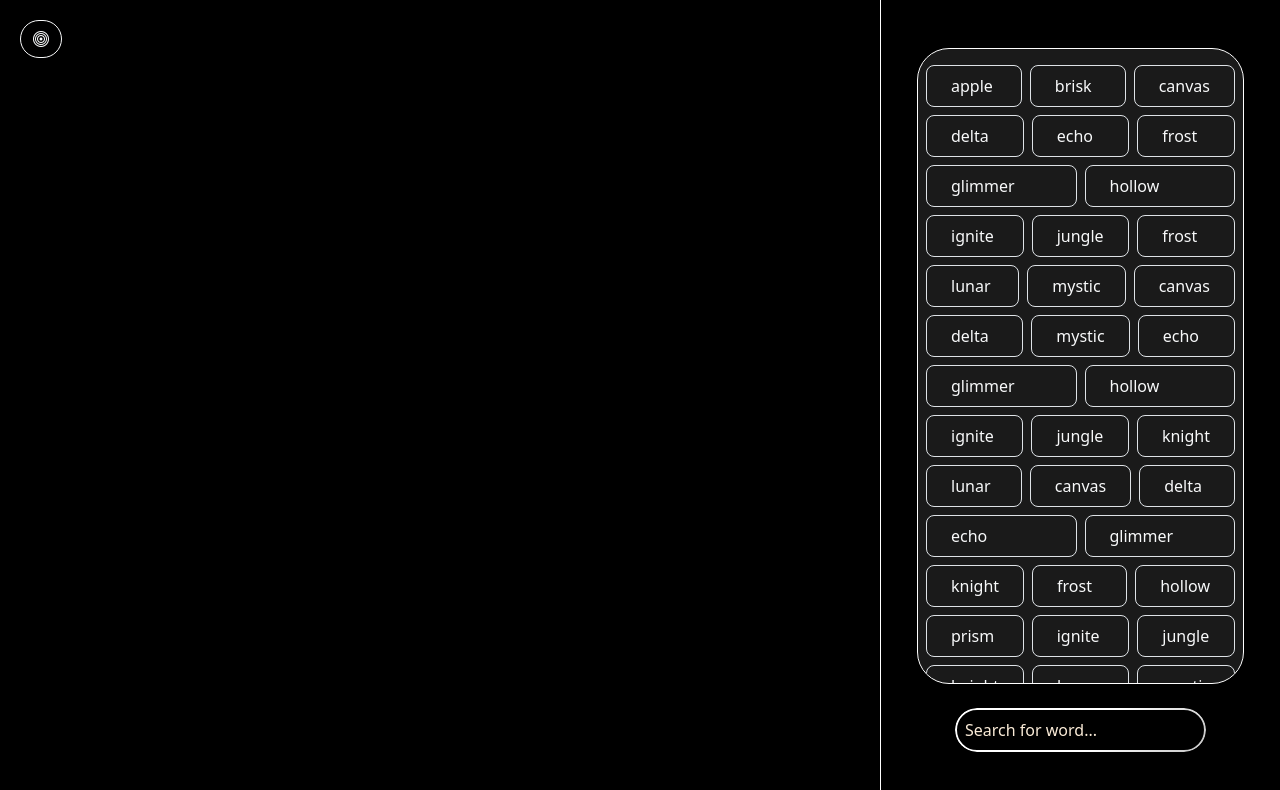
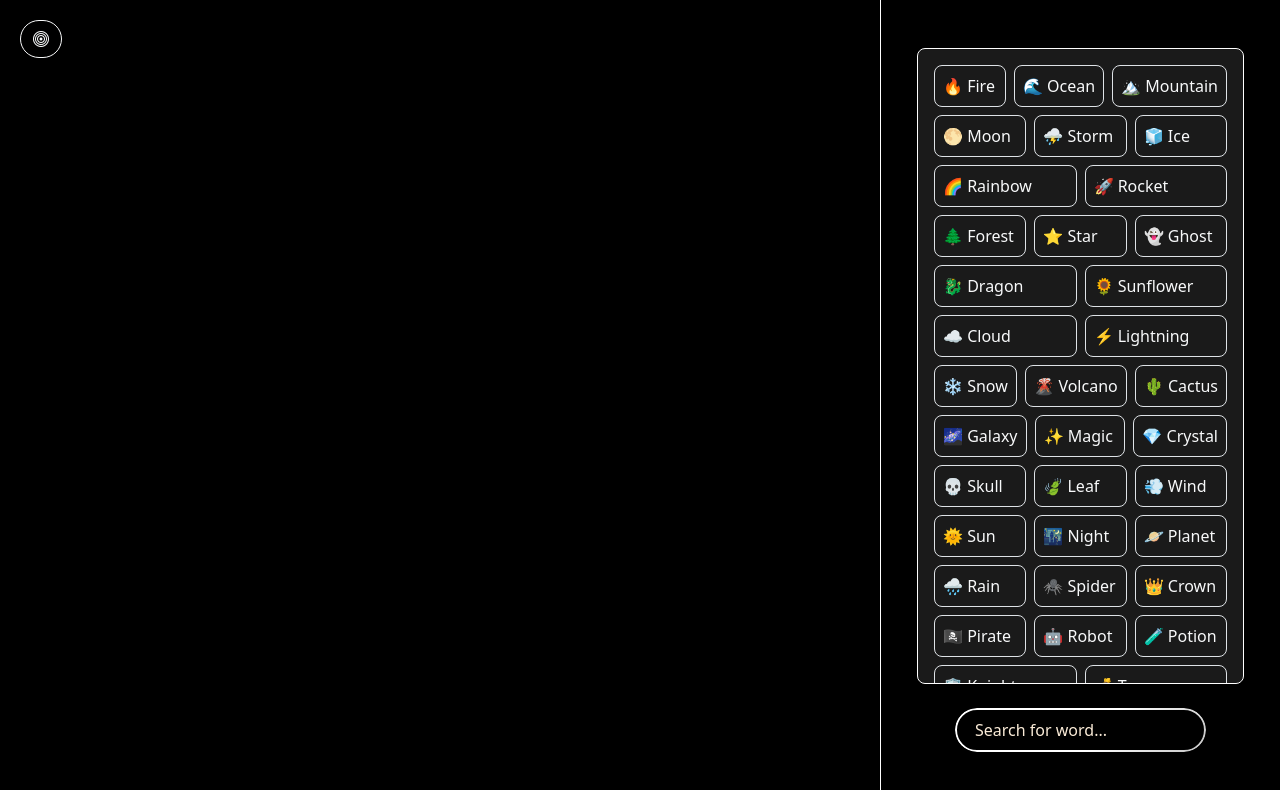
Before and after one commit to Prithivi36/infinite-craft, a React (Vite) app: page / in a window 1280 px wide. Shown: the top 790 px of the page. Built offline with nearby package versions, Linux system fonts and the light colour scheme.

Commit message:
Css Fix and Frontend (v1-completed)

```diff
--- a/src/App.css
+++ b/src/App.css
@@ -45,6 +45,7 @@
 
 .search::placeholder{
   color: antiquewhite;
+  padding: 10px;
 }
 .word{
   list-style: none;
--- a/src/Canvas.jsx
+++ b/src/Canvas.jsx
@@ -1,6 +1,5 @@
 import React from "react"
 import './App.css'
-import targImg from "./static/target.svg"
 import WordLib from "./WordLib";
 import Targets from "./Targets";
 import Word from "./Word";
@@ -28,7 +27,7 @@ function Canvas() {
   return (
     <>
     <div className=" row m-0 vh-100 text-light">
-
+    {/* <h1 className="modern-heading ">Meta Craft</h1> */}
             {target &&
                 <Targets setTarget={setTarget} />
             }
--- a/src/Targets.jsx
+++ b/src/Targets.jsx
@@ -1,13 +1,40 @@
+import Word from "./Word"
+
 function Targets(props) {
-  return (
-    <div className=" col-md-3 bg-black p-4 vh-100 target-tab">
-        <div className="bg-glass h-100 rounded-5 ">
-            <button onClick={()=>props.setTarget(false)} className="target-toggler-close rounded-5 btn btn-light">
-                <i className="bi bi-reply-fill"></i>
-            </button>
+    const generated = [
+        "Blizzard ❄️",
+        "Galaxy 🌌",
+        "Whisper 🌬️",
+        "Ignite 🔥",
+        "Solace 🌿",
+        "Prism 🌈",
+        "Nebula ☄️",
+        "Ripple 💧",
+        "Thrive 🌱",
+        "Zephyr 🍃"
+    ]
+    return (
+        <div className="col-md-3 bg-black p-4 vh-100 target-tab">
+            <div className="bg-glass d-flex flex-column justify-content-between h-100 rounded-5 overflow-hidden">
 
+                <div className="p-3">
+                    <button onClick={() => props.setTarget(false)} className="target-toggler-close rounded-5 btn btn-light">
+                        <i className="bi bi-reply-fill"></i>
+                    </button>
+                </div>
+
+                <div className="row gap-2 px-4 pb-3 overflow-auto">
+                    {
+                        generated.map((w, i) => (
+                            <Word key={i} w={w} drag={false} />
+                        ))
+                    }
+                </div>
+                <div className="d-flex justify-content-center mb-4">
+                    <div className="btn btn-light rounded-5">Generate</div>
+                </div>
+            </div>
         </div>
-    </div>
-  )
+    )
 }
 export default Targets
--- a/src/Word.jsx
+++ b/src/Word.jsx
@@ -1,9 +1,9 @@
 function Word(props) {
   return (
-    <div draggable={props.drag} className="word py-2 m-0 d-flex  align-items-center col px-4 rounded-3 border"
+    <div draggable={props.drag} className="word py-2 m-0 d-flex  align-items-center col px-2 rounded-3 border"
         onDragStart={(e)=>e.dataTransfer.setData("text/plain",props.w)}
     >
-        <p className="m-0 p-0">{props.w}</p>
+        <p className="m-0 p-0 text-nowrap">{props.w}</p>
     </div>
   )
 }
--- a/src/WordLib.jsx
+++ b/src/WordLib.jsx
@@ -2,58 +2,70 @@ import Word from "./Word"
 
 function WordLib() {
     const words =[
-        "apple",
-        "brisk",
-        "canvas",
-        "delta",
-        "echo",
-        "frost",
-        "glimmer",
-        "hollow",
-        "ignite",
-        "jungle",
-        "frost",
-        "lunar",
-        "mystic",
-        "canvas",
-        "delta",
-        "mystic",
-        "echo",
-        "glimmer",
-        "hollow",
-        "ignite",
-        "jungle",
-        "knight",
-        "lunar",
-        "canvas",
-        "delta",
-        "echo",
-        "glimmer",
-        "knight",
-        "frost",
-        "hollow",
-        "prism",
-        "ignite",
-        "jungle",
-        "knight",
-        "lunar",
-        "mystic",
-        "nebula",
-        "oasis",
-        "quartz",
-        "ripple",
-        "solace",
-        "thrive",
-        "umbra",
-        "velvet",
-        "whisper",
-        "xenon",
-        "yonder",
-        "zephyr"
+        "🔥 Fire",
+        "🌊 Ocean",
+        "🏔️ Mountain",
+        "🌕 Moon",
+        "⛈️ Storm",
+        "🧊 Ice",
+        "🌈 Rainbow",
+        "🚀 Rocket",
+        "🌲 Forest",
+        "⭐ Star",
+        "👻 Ghost",
+        "🐉 Dragon",
+        "🌻 Sunflower",
+        "☁️ Cloud",
+        "⚡ Lightning",
+        "❄️ Snow",
+        "🌋 Volcano",
+        "🌵 Cactus",
+        "🌌 Galaxy",
+        "✨ Magic",
+        "💎 Crystal",
+        "💀 Skull",
+        "🍃 Leaf",
+        "💨 Wind",
+        "🌞 Sun",
+        "🌃 Night",
+        "🪐 Planet",
+        "🌧️ Rain",
+        "🕷️ Spider",
+        "👑 Crown",
+        "🏴‍☠️ Pirate",
+        "🤖 Robot",
+        "🧪 Potion",
+        "🛡️ Knight",
+        "💰 Treasure",
+        "🧙 Wizard",
+        "😇 Angel",
+        "😈 Devil",
+        "🎃 Pumpkin",
+        "⚔️ Sword",
+        "🗺️ Map",
+        "🏮 Lantern",
+        "☄️ Comet",
+        "👽 Alien",
+        "⏳ Hourglass",
+        "🪞 Mirror",
+        "🎈 Balloon",
+        "⛺ Tent",
+        "🌉 Bridge",
+        "🔑 Key",
+        "⚓ Anchor",
+        "🛡️ Shield",
+        "💠 Gem",
+        "🔔 Bell",
+        "📷 Camera",
+        "🚪 Door",
+        "🪜 Ladder",
+        "🎲 Dice",
+        "📜 Scroll",
+        "🪖 Helmet"
     ]
   return (
     <div className="col-3 d-flex flex-column bg-black p-md-5 gap-4 word-lib p-4 ">
-        <div className="bg-glass row py-3 gap-2 px-2 word-container rounded-5 h-100">
+        <div className="bg-glass row p-2 py-md-3 gap-2 px-md-3 word-container rounded-3 h-100">
 
             {
                 words.map((w,i)=>{
--- a/src/index.css
+++ b/src/index.css
@@ -1,3 +1,4 @@
+@import url('https://fonts.googleapis.com/css2?family=Inter:wght@700&display=swap');
 .bg-glass {
   background: rgba(255, 255, 255, 0.1);
   backdrop-filter: blur(10px);
@@ -6,3 +7,31 @@
   border-radius: 1rem;
   box-shadow: 0 4px 30px rgba(0, 0, 0, 0.1);
 }
+
+
+.modern-heading {
+  font-family: 'Inter', sans-serif;
+  font-size: 4rem;
+  font-weight: 700;
+  color: #ffffff;
+  text-align: center;
+  letter-spacing: -1px;
+  line-height: 1.1;
+  background: linear-gradient(90deg, #ffffff, #9e9e9e);
+  -webkit-background-clip: text;
+  -webkit-text-fill-color: transparent;
+  position: relative;
+}
+
+.modern-heading::after {
+  content: '';
+  position: absolute;
+  left: 50%;
+  bottom: -10px;
+  transform: translateX(-50%);
+  width: 80px;
+  height: 4px;
+  background: linear-gradient(to right, #00e0ff, #ff00c8);
+  border-radius: 2px;
+  opacity: 0.8;
+}
```
